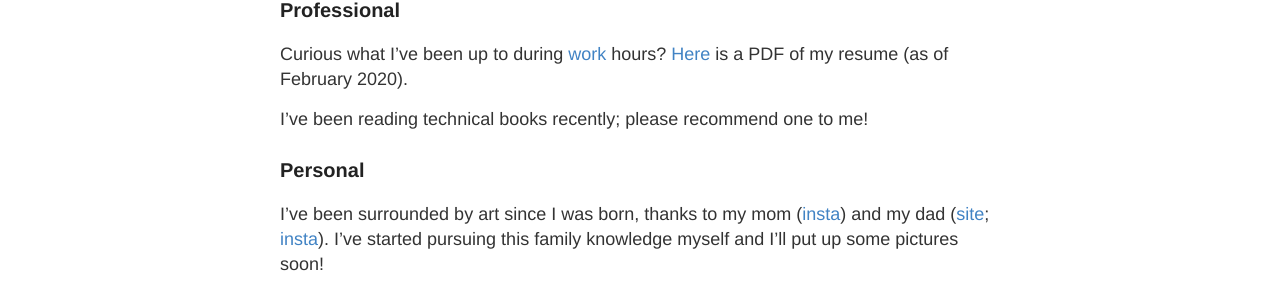
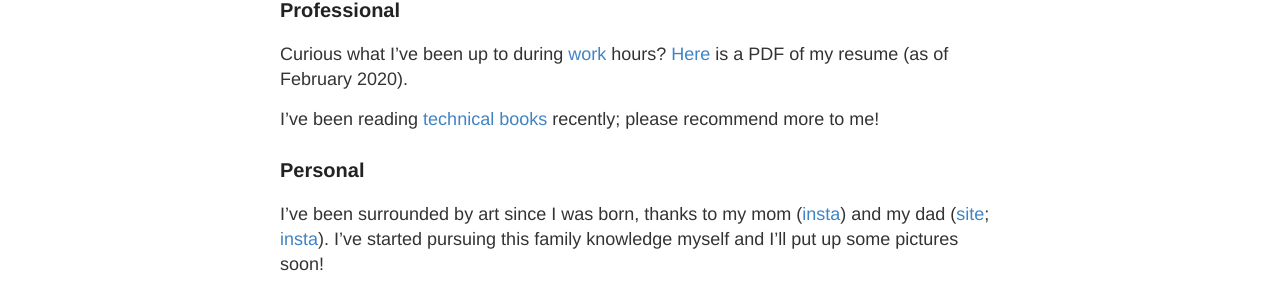
Before and after one commit to annapapitto/annapapitto.github.io, a Jekyll site: the page built from index.md, in a window 1280 px wide. Shown: the part 168-463 px from the top of the page. Built offline with Jekyll 4.4.1, drawn with Linux system fonts in a browser that asks for light colours.

Commit message:
Technical shelf

```diff
--- a/_includes/about.md
+++ b/_includes/about.md
@@ -2,7 +2,7 @@
 
 Curious what I've been up to during [work](https://www.linkedin.com/in/anna-papitto/) hours? [Here]({{ site.url }}/download/AnnaPapittoResume.pdf) is a PDF of my resume (as of February 2020).
 
-I've been reading technical books recently; please recommend one to me!
+I've been reading [technical books](https://www.goodreads.com/review/list/107974217-anna-papitto?shelf=technical) recently; please recommend more to me!
 
 ### Personal
 
```
